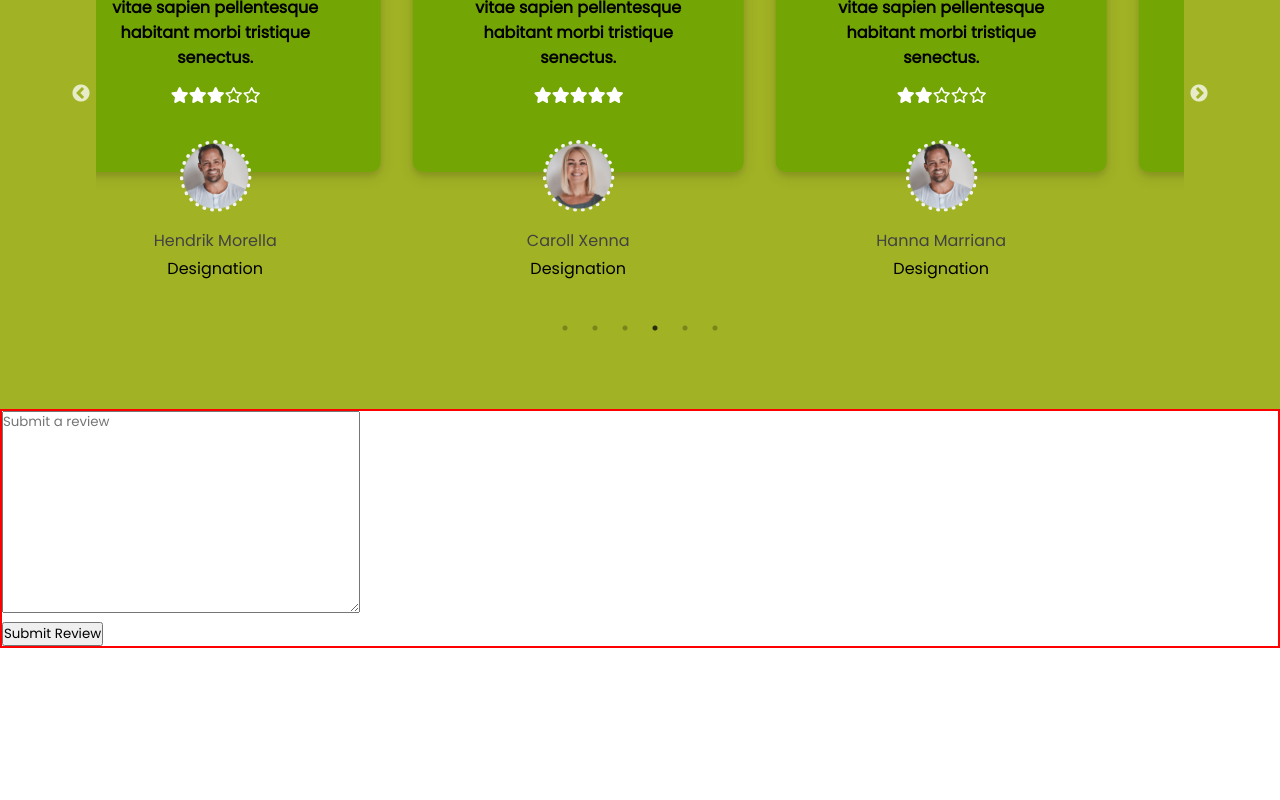
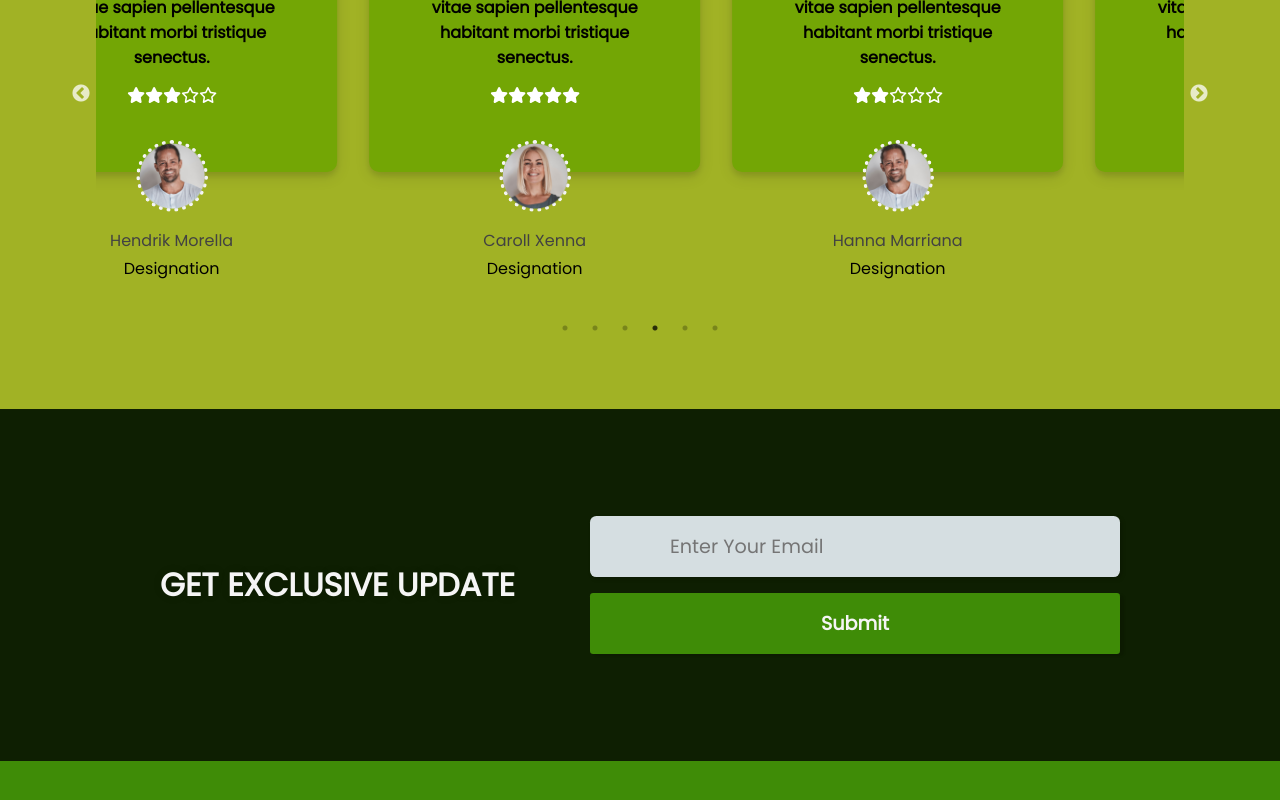
Before and after one commit to techbywes/Feed-Back-resturant, a React (Create React App) app: page / in a window 1280 px wide. Shown: the part 4561-5361 px from the top of the page. Before the commit the page ends 5209 px from the top, so only its background shows below. Built offline with nearby package versions, Linux system fonts and the light colour scheme.

Commit message:
started footer

```diff
--- a/src/App.css
+++ b/src/App.css
@@ -660,7 +660,7 @@ a.active {
   color: rgba(240, 248, 255, 0.443);
 }
 
-.img_icon_div{
+.img_icon_div {
   display: flex;
   align-items: center;
 }
@@ -707,3 +707,70 @@ body.no-scroll {
   border: 2px solid red;
 }
 /* REVIEW FORM STYLING ENDS FROM HERE */
+
+/*  FOOTER STYLING STARTS FROM HERE */
+
+.footer_div {
+  background-color: #3f8c07;
+  width: 100%;
+  height: 50rem;
+}
+
+.text_form_div {
+  padding: 10rem;
+  width: 100%;
+  height: 22rem;
+  background-color: rgba(0, 0, 0, 0.779);
+  display: flex;
+  justify-content: space-between;
+  align-items: center;
+}
+
+.news_letter_text {
+  font-size: 2rem;
+  font-weight: 800;
+  color: whitesmoke;
+  text-shadow: 0 0 10px #0000001d;
+}
+
+.form_input {
+  font-size: 1.2rem;
+  padding: 1rem 5rem;
+  width: 100%;
+  height: 100%;
+  outline: none;
+  border-radius: 0.4rem;
+  background-color: rgba(240, 248, 255, 0.884);
+  border: none;
+  box-shadow: 2px 2px 4px rgba(0, 0, 0, 0.2);
+}
+
+.search_icon {
+  width: 1.5rem;
+}
+
+.submit_form_btn {
+  margin-top: 1rem;
+  padding: 1rem 0.6rem;
+  width: 100%;
+  height: 100%;
+  border-radius: 0.2rem;
+  border: none;
+  box-shadow: 4px 2px 2px rgba(0, 0, 0, 0.132);
+  cursor: pointer;
+  color: whitesmoke;
+  font-size: 1.2rem;
+  font-weight: bold;
+  transition: all 0.4s ease-in-out;
+  background-color: #3f8c07;
+  display: flex;
+  justify-content: center;
+  align-items: center;
+}
+
+.submit_form_btn:hover {
+  background-color: rgba(252, 252, 252, 0.788);
+  color: black;
+}
+
+/* FOOTER STYLING ENDS FROM HERE */
--- a/src/App.js
+++ b/src/App.js
@@ -7,19 +7,20 @@ import Besttest from "./componenets/Besttest";
 import TestimonialCarousel from "./componenets/Testimonial";
 import RecentlyAdded from "./componenets/Recently";
 import ProfileModel from "./componenets/ProfileModel";
+import Footer from "./componenets/Footer";
 
 function App() {
   return (
     <div className="App">
       <header className="App-header">
         <Nav />
-
         <HeroSection />
         <RecentlyAdded />
         <Bestoftheday />
         <Ourbestmeal />
         <Besttest />
         <TestimonialCarousel />
+        <Footer/>
       </header>
     </div>
   );
--- /dev/null
+++ b/src/componenets/Footer.js
@@ -0,0 +1,21 @@
+import React from "react";
+
+function Footer() {
+  return (
+    <footer className="footer_div">
+      <div className="text_form_div">
+        <div className="text_div">
+          <p className="news_letter_text">GET EXCLUSIVE UPDATE</p>
+        </div>
+        <div className="form_div">
+          <form action="text">
+            <input className="form_input" type="text" placeholder="Enter Your Email"/> <br />
+            <button className="submit_form_btn">Submit</button>
+          </form>
+        </div>
+      </div>
+    </footer>
+  );
+}
+
+export default Footer;
--- a/src/componenets/Testimonial.js
+++ b/src/componenets/Testimonial.js
@@ -163,7 +163,7 @@ export default class AutoPlay extends Component {
             </div>
           </Slider>
         </div>
-        <SubmitReview />
+        {/* <SubmitReview /> */}
       </div>
     );
   }
```
